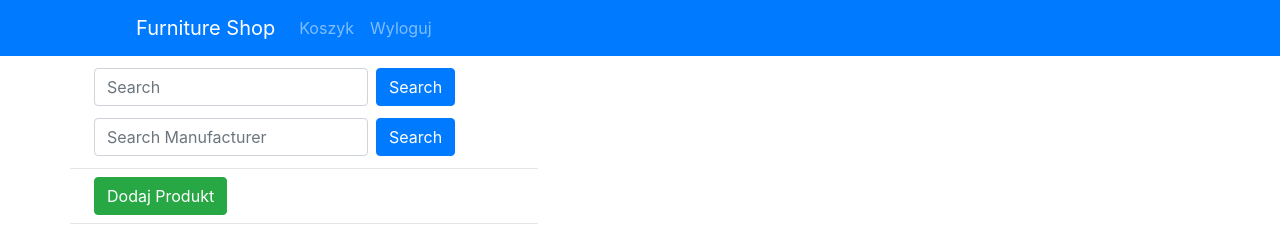
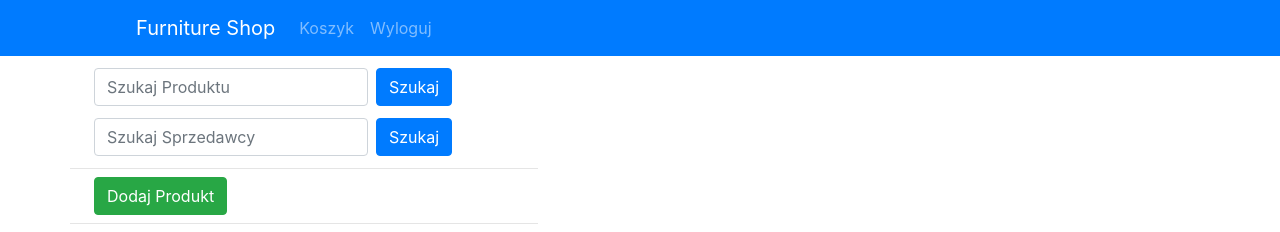
Before and after one commit to PrzemyslawSarnacki/DjangoFurnitureShop, a Django app: page / in a window 1280 px wide. Shown: the top 232 px of the page. Run offline with Django 3.2, Linux system fonts and the light colour scheme; a user stored in the database is signed in; data comes from the database, SQL or seed files in the repository; both versions use the stored data as it was after the commit; some libraries are stand-ins or nearby versions.

Commit message:
Few Adjustments

```diff
--- a/DjangoFurnitureShop/index/templates/index/product_list.html
+++ b/DjangoFurnitureShop/index/templates/index/product_list.html
@@ -10,12 +10,12 @@
                 <input
                 class="form-control mr-sm-2 mb-2 mt-2"
                 type="search"
-                placeholder="Search"
+                placeholder="Szukaj Produktu"
                 aria-label="Search"
                 name="search"
                 value="{{search_phrase}}">
                 <button type="submit" class="btn btn-primary  mb-2 mt-2">
-                        <span class="glyphicon glyphicon-search"></span> Search
+                        <span class="glyphicon glyphicon-search"></span> Szukaj
                       </button>
 
           </form>
@@ -23,12 +23,12 @@
                 <input
                 class="form-control mr-sm-2 mb-2"
                 type="search"
-                placeholder="Search Manufacturer"
+                placeholder="Szukaj Sprzedawcy"
                 aria-label="Search Manufacturer"
                 name="search_manufacturer"
                 value="{{search_manufacturer}}">
                 <button type="submit" class="btn btn-primary mb-2">
-                        <span class="glyphicon glyphicon-search"></span> Search
+                        <span class="glyphicon glyphicon-search"></span> Szukaj
                       </button>
 
             </form>
@@ -89,6 +89,9 @@
 
 </nav>
         <span class="current">
-            Strona {{ products.number }} z {{ products.paginator.num_pages }}.
+                {% if products.num_pages != None %}
+                {% else %}
+                Strona {{ products.number }} z {{ products.paginator.num_pages }}.
+                {% endif %}
         </span>
 {% endblock %}
--- a/DjangoFurnitureShop/index/views.py
+++ b/DjangoFurnitureShop/index/views.py
@@ -10,7 +10,7 @@ from .models import Product, Comment, Order, OrderProduct, UserAddress
 from .forms import ProductForm, CommentForm, CheckoutForm
 from django.views.decorators.cache import never_cache
 from django.views.decorators.csrf import csrf_protect
-from django.core.mail import send_mail, EmailMessage
+from django.core.mail import EmailMessage
 from . import generate_invoice
 
 
@@ -22,7 +22,7 @@ def product_list(request):
     if 'search' in request.GET:
         products = Product.objects.all()
         search_phrase = request.GET['search']
-        products = products.filter(manufacturer_id__username=search_phrase)
+        products = products.filter(manufacturer_id__username__icontains=search_phrase)
         if products.first() == None:
             products = Product.objects.all()
             products = products.filter(name__icontains=search_phrase)
@@ -30,7 +30,7 @@ def product_list(request):
         products = Product.objects.all()
         search_manufacturer = request.GET['search_manufacturer']
         products = products.filter(
-            manufacturer_id__username=search_manufacturer)
+            manufacturer_id__username__icontains=search_manufacturer)
     else:
         paginator = Paginator(products, 3)
         page = request.GET.get('page')
@@ -205,7 +205,7 @@ def checkout(request):
                     Wartość zamówienia wynosi {order.get_total()} zł.
                     Należność należy wpłacić do dnia : {payment_deadline}
                     W przeciwnym razie zamówienie zostanie anulowane.
-                    ''', 'dawid.laskowski97@gmail.com', ['przemos100@gmail.com'])
+                    ''', 'dawid.laskowski97@gmail.com', [str(request.user.email)])
                 email.attach_file('Proforma.pdf')
                 email.send()
 
```
Also changed, not shown: DjangoFurnitureShop/index/templates/index/product_detail.html (+9 -6 lines), DjangoFurnitureShop/db.sqlite3, 1 other file.
